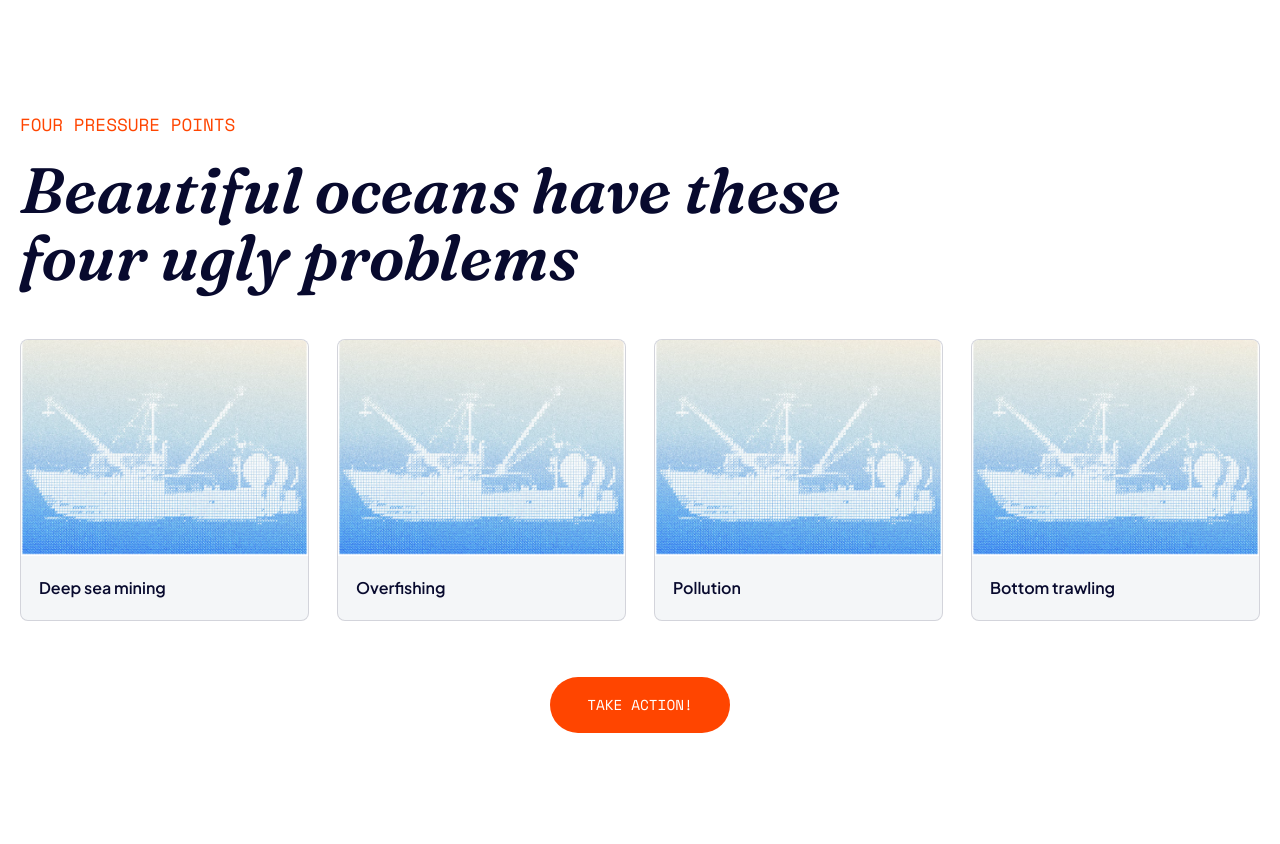
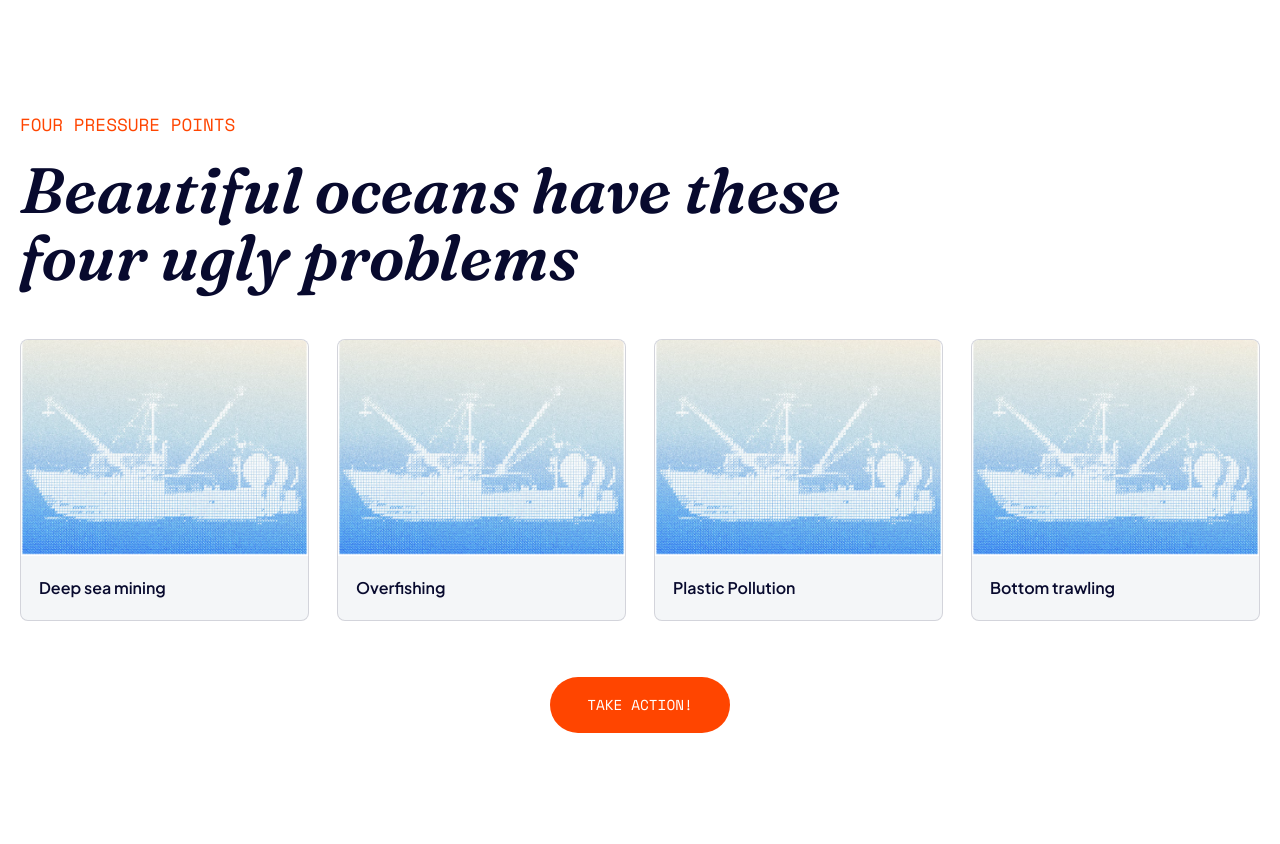
Before and after one commit to annich-ka/Tidal_thinkers_GP, a Flask app: page / in a window 1280 px wide. Shown: the part 1359-2203 px from the top of the page. Run offline with Flask 3, Linux system fonts and the light colour scheme.

Commit message:
Change Pollution to Plastic Pollution and changed the text

```diff
--- a/templates/index.html
+++ b/templates/index.html
@@ -65,13 +65,13 @@
 
       <article class="problem-card">
         <button class="problem-card__toggle" type="button" aria-expanded="false" aria-controls="problem-pollution"
-          aria-label="Pollution">
+          aria-label="Plastic Pollution">
           <img src="{{ url_for('static', filename='img/problem-pollution.png') }}"
             alt="A light blue ocean structure with dotted texture.">
-          <span>Pollution</span>
+          <span>Plastic Pollution</span>
         </button>
         <div class="problem-card__body" id="problem-pollution" aria-hidden="true">
-          <p>Plastic, chemical runoff, and noise move through the water long after the original source is gone.</p>
+          <p>Every year 19–23 million tonnes of plastic waste leaks into aquatic ecosystems. Plastic pollution can alter natural processes, reducing ecosystems' ability to adapt to climate change</p>
         </div>
       </article>
 
```
